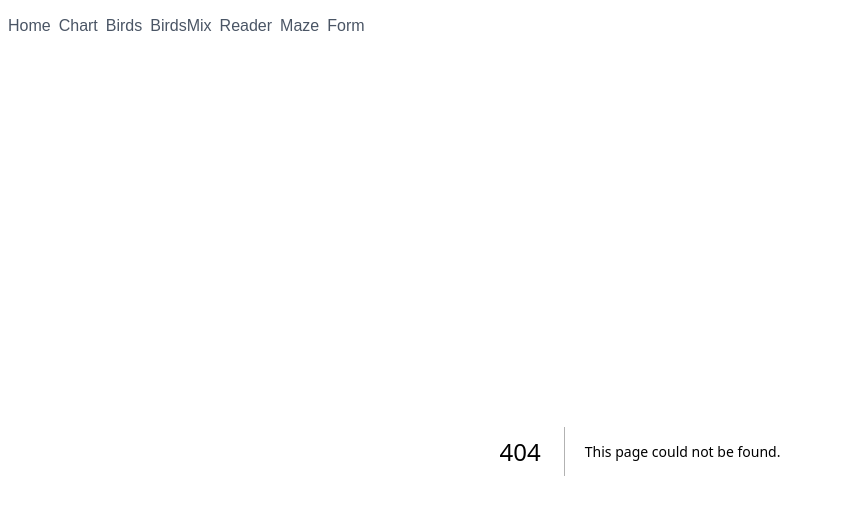
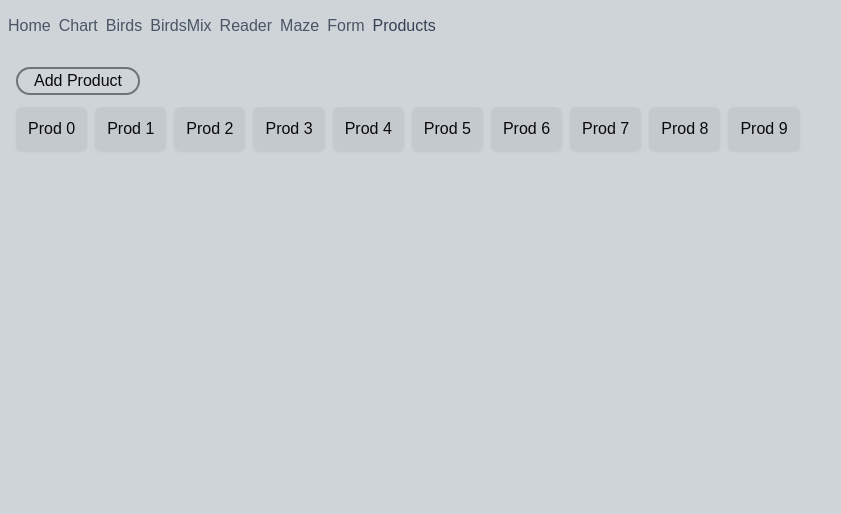
Before and after one commit to nemo-ahmed/play-around, a Next.js app: page /products in a window 1280 px wide. Before the commit this address had no page. Shown: the top 514 px of the page, without its empty margins (0-841 px from the left). Built offline with nearby package versions, Linux system fonts and the light colour scheme.

Commit message:
some react 19 hooks

```diff
--- a/src/app/birds/page.tsx
+++ b/src/app/birds/page.tsx
@@ -14,7 +14,7 @@ function BirdsWatching() {
   const commonStyles = 'card'
 
   return (
-    <div className="px-3 py-2.5 flex flex-col gap-2 h-screen">
+    <div className="px-3 py-2.5 flex flex-col gap-2">
       <h1 className="text-gray-950 dark:text-gray-50">Birds Watching API</h1>
       <div className="flex justify-center">
         <div className="grid grid-cols-3 gap-2 w-fit">
--- a/src/app/birdsMix/page.tsx
+++ b/src/app/birdsMix/page.tsx
@@ -28,7 +28,7 @@ export default async function BirdsMix() {
   const commonStyles = 'card'
 
   return (
-    <div className="px-3 py-2.5 flex flex-col gap-2 h-screen">
+    <div className="px-3 py-2.5 flex flex-col gap-2">
       <h1 className="text-gray-950 dark:text-gray-50">Birds Watching API</h1>
       <div className="flex justify-center">
         <div className="grid grid-cols-3 gap-2 w-fit">
--- a/src/app/globals.css
+++ b/src/app/globals.css
@@ -99,32 +99,20 @@
   --color-eerie-black-700: #6f7d8b;
   --color-eerie-black-800: #9fa8b2;
   --color-eerie-black-900: #cfd4d8;
-  /*
-  --background: #ffffff;
-  --foreground: #171717;
-  @variant dark {
-    --background: #0a0a0a;
-    --foreground: #ededed;
-  } */
 }
 
 @layer components {
   .card {
-    @apply shadow shadow-gray-200 dark:shadow-gray-700 flex flex-col items-center justify-center px-3 py-2.5 rounded-md bg-gray-300 dark:bg-gray-700 gap-1;
+    @apply shadow shadow-gray-950/5 dark:shadow-gray-50/5 flex flex-col items-center justify-center px-3 py-2.5 rounded-md bg-gray-950/5 dark:bg-gray-50/5 gap-1;
   }
 
   .container {
-    /* background: color-mix(
-      in srgb,
-      var(--foreground) 20%,
-      var(--background) 80%
-    ); */
     @apply w-fit flex flex-col gap-2 px-4 py-3  rounded;
   }
 }
 
 body {
-  @apply bg-eerie-black-900 dark:bg-eerie-black-200;
+  @apply bg-eerie-black-900 dark:bg-eerie-black-200 h-screen;
   color: #0a0a0a;
   /* background: #ededed; */
   font-family: Arial, Helvetica, sans-serif;
@@ -137,7 +125,7 @@ body {
     @apply h-[3.2rem] text-gray-600 dark:text-gray-400;
   }
   main {
-    @apply max-h-[calc(100dvh-3.2rem)] overflow-auto;
+    @apply max-h-[calc(100dvh-3.3rem)] overflow-auto;
   }
 
   blockquote {
--- a/src/app/page.tsx
+++ b/src/app/page.tsx
@@ -3,7 +3,7 @@
 export default function Home() {
   return (
     <div className="flex items-center justify-center gap-10 flex-col h-[calc(100dvh-3.2rem)] text-pretty">
-      <blockquote className="text-8xl capitalize text-center bg-gray-50/5 text-gray-500 text-pretty">
+      <blockquote className="text-8xl capitalize text-center bg-gray-950/5 dark:bg-gray-50/5 text-gray-500 text-pretty">
         this is nothing but a play ground for my curiosity.
       </blockquote>
       <pre className="text-8xl capitalize text-center text-gray-500">
--- /dev/null
+++ b/src/app/products/page.tsx
@@ -0,0 +1,77 @@
+'use client'
+
+import {useActionState, useOptimistic} from 'react'
+import {CgSpinnerTwoAlt} from 'react-icons/cg'
+import {FaRegCircle} from 'react-icons/fa'
+
+const prods = Array(10).fill(null)
+const updateProds = () =>
+  new Promise((resolve, reject) =>
+    setTimeout(() => {
+      if (Math.random() > 0.9) {
+        return reject('rejected')
+      }
+      prods.push(null)
+      return resolve('added')
+    }, 2000),
+  ).catch(err => {
+    console.log(err)
+    return err
+  })
+
+function Products() {
+  const [optimisticProds, addOptimisticProd] = useOptimistic(
+    prods,
+    (state, newlyAdded) => [...state, newlyAdded],
+  )
+
+  const [state, submitAction, isPending] = useActionState(async () => {
+    addOptimisticProd(null)
+
+    return await updateProds()
+  }, null)
+  const fakeProducts = prods
+  console.log(prods, state)
+  return (
+    <div className="p-4">
+      <form action={submitAction}>
+        <input type="hidden" name="addProd" className="hidden" />
+        <div>
+          <button
+            type="submit"
+            className="flex gap-2 items-center justify-center"
+          >
+            {isPending && (
+              <div className="relative flex">
+                <FaRegCircle size={18} className="fill-gray-400" />
+                <CgSpinnerTwoAlt size={18} className="absolute animate-spin" />
+              </div>
+            )}
+            {isPending ? 'Adding' : 'Add Product'}
+          </button>
+        </div>
+        {/* // ? Bla Bla fading after a certain time. I might do it later */}
+        {state === 'added' && (
+          <div className="text-green-800 dark:text-green-400">
+            Product Added
+          </div>
+        )}
+        {state === 'failed' && (
+          <div className="text-red-800 dark:text-red-400">
+            Failed to add product
+          </div>
+        )}
+      </form>
+
+      <div className="flex gap-2 mt-3">
+        {optimisticProds.map((_, i) => (
+          <div key={`prod-${i}`} className="card px-3 py-2.5 rounded-md">
+            Prod {i}
+          </div>
+        ))}
+      </div>
+    </div>
+  )
+}
+
+export default Products
--- a/src/components/Nav.tsx
+++ b/src/components/Nav.tsx
@@ -30,11 +30,13 @@ function Nav() {
         <CustomLink isActive={path === '/reader'}>reader</CustomLink>
         <CustomLink isActive={path === '/maze'}>maze</CustomLink>
         <CustomLink isActive={path === '/form'}>form</CustomLink>
+        <CustomLink isActive={path === '/products'}>products</CustomLink>
       </div>
       <div>
         {options.length > 0 && (
           <select
-            className="p-2 rounded bg-gray-300 dark:bg-gray-700"
+            className="p-2 pr-4 rounded bg-gray-950/5 dark:bg-gray-50/5"
+            id="voices-select"
             onClick={e => {
               e.preventDefault()
               const find = options.find(x => x.name === e.currentTarget.value)
```
